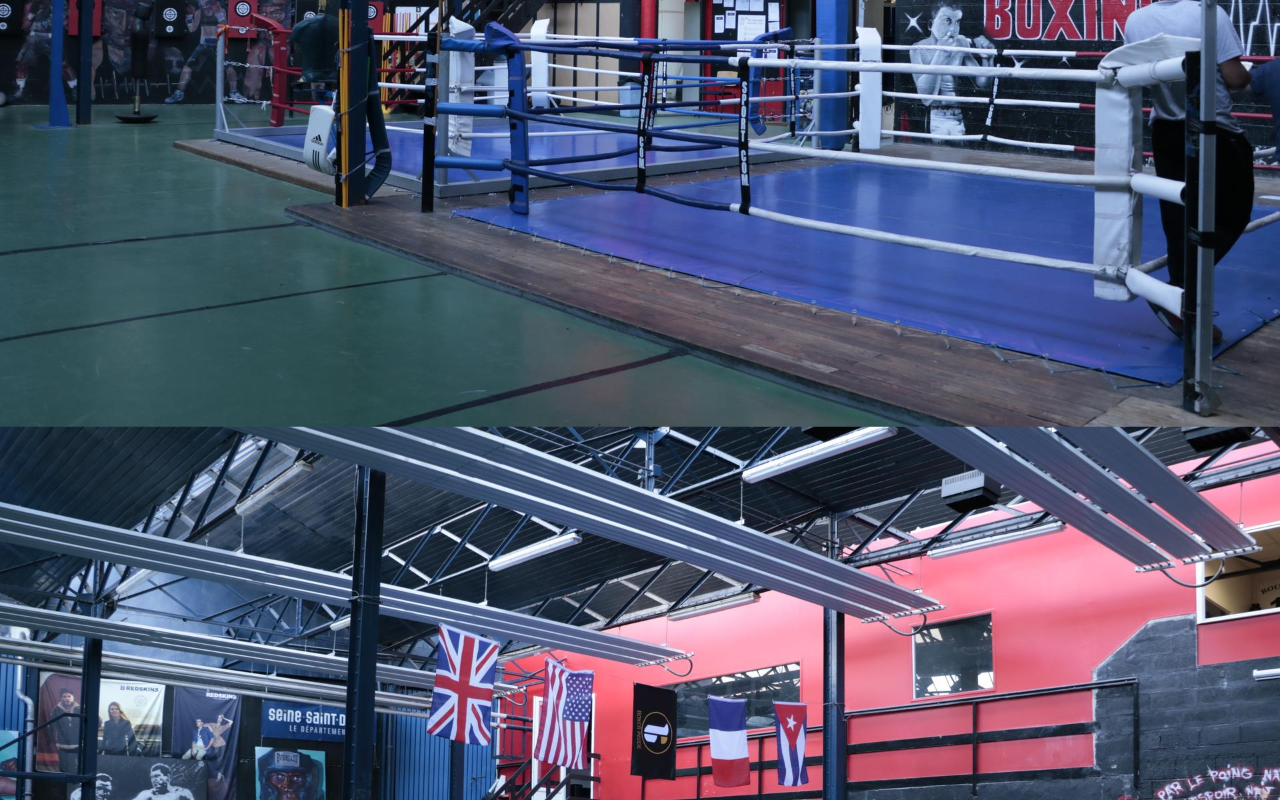
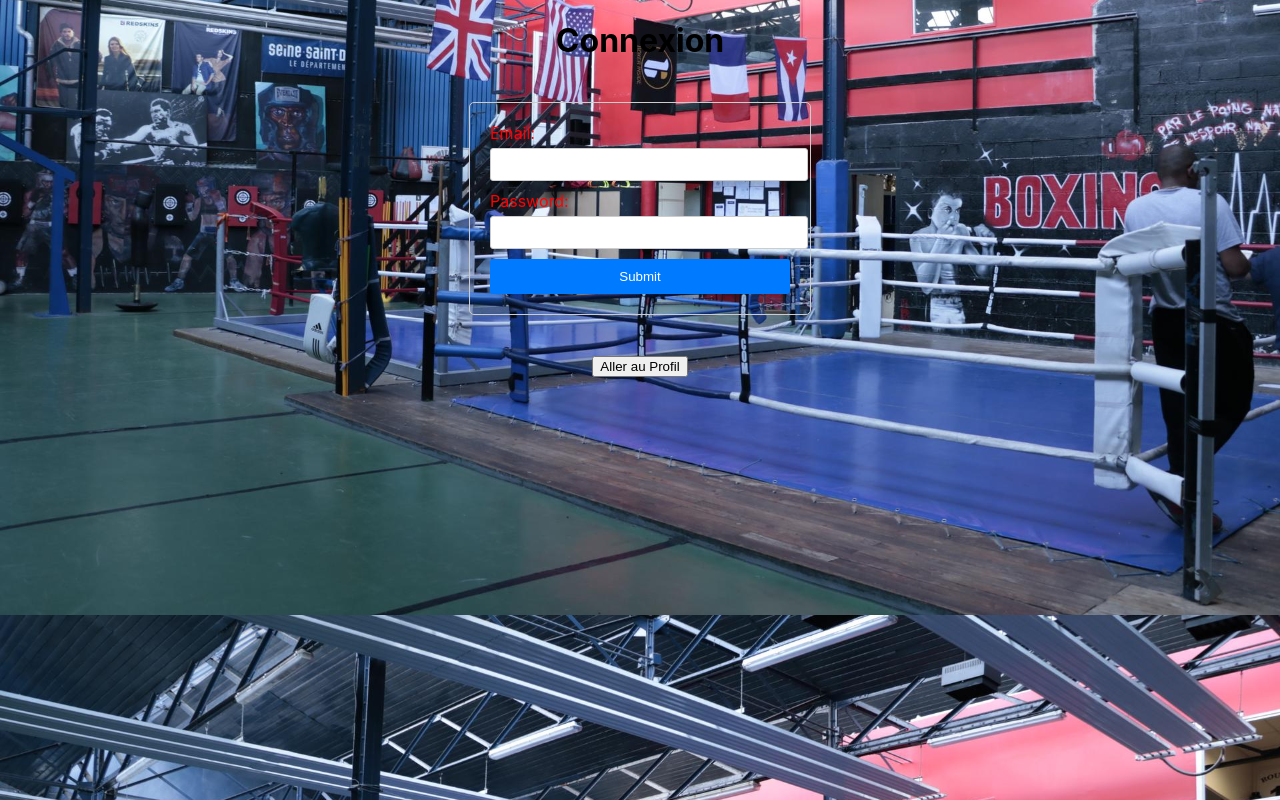
Before and after one commit to ericnoel92/eric, a React (Create React App) app: page /Connexion in a window 1280 px wide. Built offline with nearby package versions, Linux system fonts and the light colour scheme.

Commit message:
jai fais mon formulaire d'inscription

```diff
--- a/src/Pages/Connexion.css
+++ b/src/Pages/Connexion.css
@@ -0,0 +1,46 @@
+.container {
+    display: flex;
+    flex-direction: column;
+    align-items: center;
+}
+
+.title-container {
+    text-align: center;
+    width: 100%;
+}
+
+.form-container {
+    width: 300px;
+    border: 1px solid #ccc;
+    border-radius: 5px;
+    padding: 20px;
+    margin: 20px;
+}
+
+.form-container label {
+    display: block;
+    margin-bottom: 5px;
+}
+
+.form-container input {
+    width: 100%;
+    padding: 8px;
+    margin-bottom: 10px;
+    border: 1px solid #ccc;
+    border-radius: 3px;
+}
+
+.submit-button {
+    width: 100%;
+    padding: 10px;
+    background-color: #007bff;
+    color: #fff;
+    border: none;
+    border-radius: 3px;
+    cursor: pointer;
+}
+
+.link-container {
+    text-align: center;
+    margin-top: 20px;
+}
--- a/src/Pages/Connexion.jsx
+++ b/src/Pages/Connexion.jsx
@@ -1,13 +1,71 @@
-import React, { Component } from 'react'
-import './Connexion.css';
-
+import React, { Component } from 'react';
+import { Link } from 'react-router-dom';
+import './Connexion.css'; // Importer le fichier CSS
 
 export default class Connexion extends Component {
-  render() {
-    return (
-      <div>
+    state = {
+        email: '',
+        password: ''
+    };
 
-      </div>
-    )
-  }
+    handleChange = (e) => {
+        const { name, value } = e.target;
+        this.setState({
+            [name]: value
+        });
+    };
+
+    handleSubmit = (e) => {
+        e.preventDefault();
+        // Envoi du formulaire à l'API pour connecter l'utilisateur
+        fetch('', {
+            method: 'POST',
+            headers: {
+                'Content-Type': 'application/json'
+            },
+            body: JSON.stringify(this.state)
+        })
+        .then(response => response.json())
+        .then(data => {
+            // Réinitialisation du formulaire après soumission si nécessaire
+            this.setState({
+                email: '',
+                password: ''
+            });
+            // Gérer la réponse de l'API ici, par exemple, rediriger l'utilisateur vers la page de profil si la connexion est réussie
+            console.log(data); // Vous pouvez traiter la réponse de l'API ici
+        })
+        .catch(error => {
+            console.error('Error submitting form:', error);
+        });
+    };
+
+    render() {
+        return (
+            <div className="container">
+                <div className="title-container">
+                    <h1>Connexion</h1>
+                </div>
+                <div className="form-container">
+                    <form onSubmit={this.handleSubmit}>
+                        <div>
+                            <label htmlFor="email">Email:</label>
+                            <input type="email" id="email" name="email" value={this.state.email} onChange={this.handleChange} />
+                        </div>
+                        <div>
+                            <label htmlFor="password">Password:</label>
+                            <input type="password" id="password" name="password" value={this.state.password} onChange={this.handleChange} />
+                        </div>
+                        <button className="submit-button" type="submit">Submit</button>
+                    </form>
+                </div>
+                <div className="link-container">
+    <Link to="/Profil">
+        <button className="profil-button">Aller au Profil</button>
+    </Link>
+</div>
+
+            </div>
+        );
+    }
 }
```
